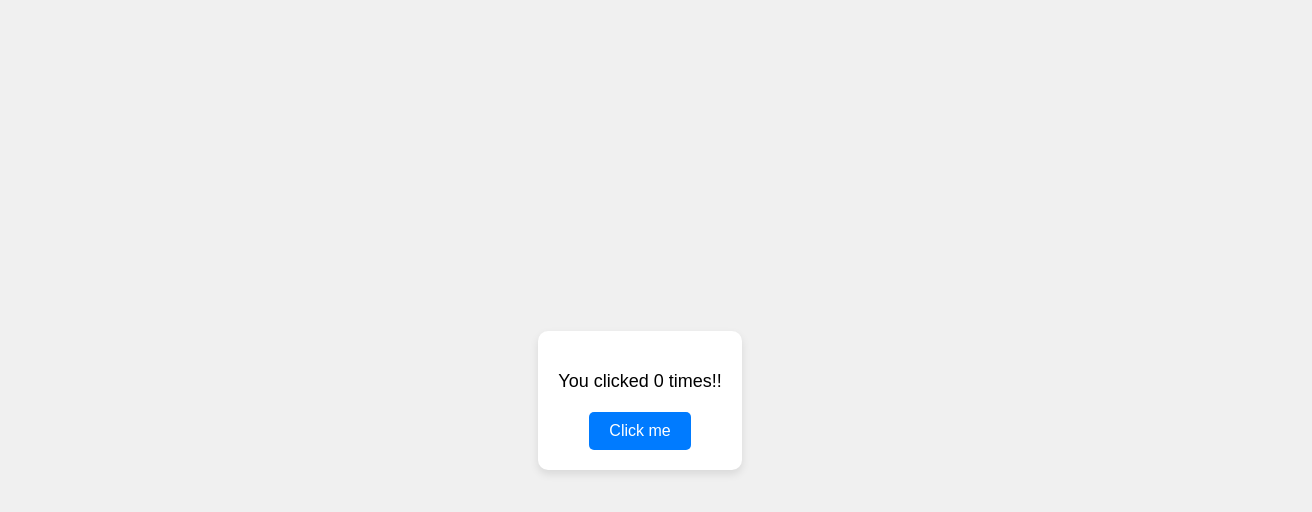
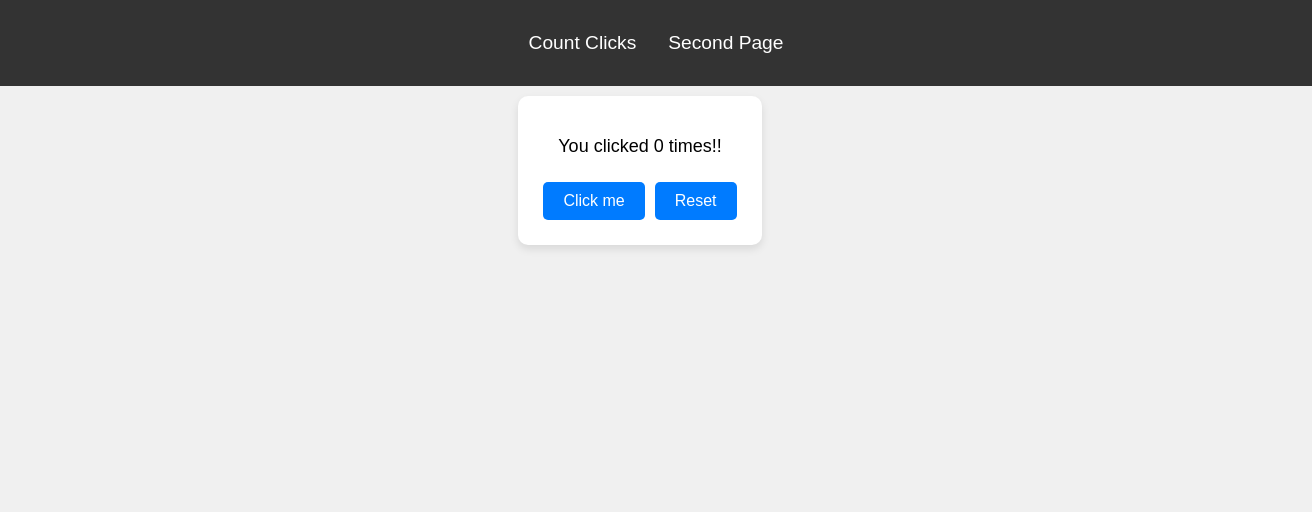
Before and after one commit to Gsson1337/countClicks, a React (Create React App) app: page / in a window 1280 px wide. Shown: the top 512 px of the page, 1312 px wide, since content can reach past the window. Built offline with nearby package versions, Linux system fonts and the light colour scheme.

Commit message:
store the amount of clicks

```diff
--- a/package.json
+++ b/package.json
@@ -8,6 +8,7 @@
     "@testing-library/user-event": "^13.5.0",
     "react": "^18.3.1",
     "react-dom": "^18.3.1",
+    "react-router-dom": "^6.23.1",
     "react-scripts": "5.0.1",
     "web-vitals": "^2.1.4"
   },
--- a/src/App.css
+++ b/src/App.css
@@ -1,23 +1,46 @@
-.App {
-  text-align: center;
-}
-
-.App-logo {
-  height: 40vmin;
-  pointer-events: none;
-}
-
-/* App.css */
-
 body {
   font-family: Arial, sans-serif;
   background-color: #f0f0f0;
   margin: 0;
   padding: 0;
   display: flex;
+  flex-direction: column;
+
+}
+
+.header {
+  background-color: #333;
+  padding: 1rem;
+  width: 100%;
+}
+
+.nav-links {
+  list-style: none;
+  padding: 0;
+  display: flex;
   justify-content: center;
+}
+
+.nav-links li {
+  margin: 0 1rem;
+}
+
+.nav-links a {
+  color: white;
+  text-decoration: none;
+  font-size: 1.2rem;
+}
+
+.nav-links a:hover {
+  text-decoration: underline;
+}
+
+.main-content {
+  display: flex;
+  flex-direction: column;
   align-items: center;
-  height: 100vh;
+  width: 100%;
+  margin-top: 10px;
 }
 
 .container {
@@ -36,7 +59,10 @@ button {
   border-radius: 5px;
   cursor: pointer;
   font-size: 16px;
+  margin: 5px; /* Add some margin between buttons */
+
 }
+
 button:hover {
   background-color: #0056b3;
 }
--- a/src/App.js
+++ b/src/App.js
@@ -1,20 +1,32 @@
-import React, { useState, useEffect } from 'react';
+import React from 'react';
+import { BrowserRouter as Router, Route, Routes, Link } from 'react-router-dom';
+import Home from './Home';
+import SecondPage from './SecondPage';
 import './App.css';
 
 function App() {
-  const [count, setCount] = useState(0);
+  return (
+    <Router>
+      <div>
+        <nav className="header">
+          <ul className="nav-links">
+            <li>
+              <Link to="/">Count Clicks</Link>
+            </li>
+            <li>
+              <Link to="/second">Second Page</Link>
+            </li>
+          </ul>
+        </nav>
 
-  useEffect(() => {
-    document.title = `Clicks = ${count}`;
-  }, [count]);
-
-  return (
-    <div class = 'container'>
-      <p>You clicked {count} times!!</p>
-      <button onClick={() => setCount(count + 1)}>
-        Click me
-      </button>
-    </div>
+        <div className="main-content">
+          <Routes>
+            <Route path="/" element={<Home />} />
+            <Route path="/second" element={<SecondPage />} />
+          </Routes>
+        </div>
+      </div>
+    </Router>
   );
 }
 
--- /dev/null
+++ b/src/Home.js
@@ -0,0 +1,34 @@
+import React, { useState, useEffect } from 'react';
+import './App.css';
+
+function Home() {
+  const [count, setCount] = useState(() => {
+    // Retrieve the count from localStorage, or default to 0 if not found
+    const savedCount = localStorage.getItem('clickCount');
+    return savedCount !== null ? parseInt(savedCount, 10) : 0;
+  });
+
+  useEffect(() => {
+    // Update the document title and save the count to localStorage whenever count changes
+    document.title = `Clicks = ${count}`;
+    localStorage.setItem('clickCount', count);
+  }, [count]);
+
+  const handleReset = () => {
+    setCount(0);
+  };
+
+  return (
+    <div className='container'>
+      <p>You clicked {count} times!!</p>
+      <button onClick={() => setCount(count + 1)}>
+        Click me
+      </button>
+      <button onClick={handleReset}>
+        Reset
+      </button>
+    </div>
+  );
+}
+
+export default Home;
--- /dev/null
+++ b/src/SecondPage.js
@@ -0,0 +1,12 @@
+import React from 'react';
+
+function SecondPage() {
+  return (
+    <div className='container'>
+      <h1>Welcome to the Second Page!</h1>
+      <p>This is a simple example of a second page.</p>
+    </div>
+  );
+}
+
+export default SecondPage;
```
Also changed, not shown: 1 other file (tests, documents, lock files or other folders).
